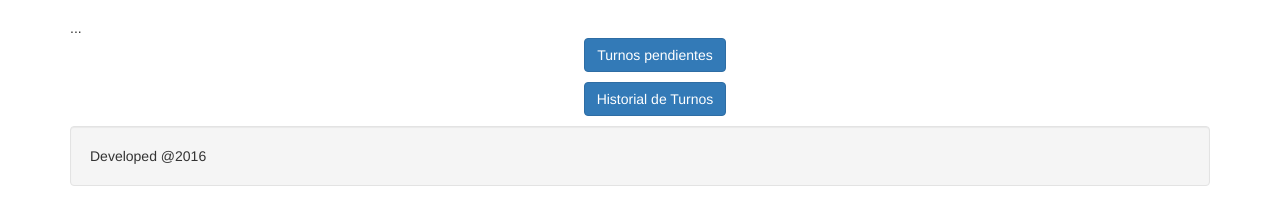
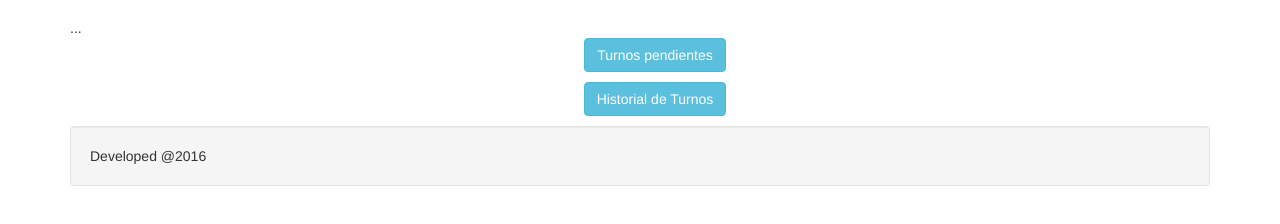
Before and after one commit to lobosprint/db-system, a plain HTML site: page app/adminPrincipal.html in a window 1280 px wide. Shown: the part 138-362 px from the top of the page. Drawn offline with Linux system fonts and the light colour scheme.

Commit message:
Fixed button color
Fixed button color to match header.

```diff
--- a/app/adminPrincipal.html
+++ b/app/adminPrincipal.html
@@ -2,7 +2,7 @@
  <html>
      <head>
         <meta charset="UTF-8">
-        <title>Layout Student</title>
+        <title> Admin Pagina Principal</title>
         <link rel="stylesheet" href="./css/vendor/font-awesome.min.css">
         <link rel="stylesheet" href="./css/vendor/bootstrap.min.css">
         <link rel="stylesheet" href="./css/style.css">
@@ -47,13 +47,13 @@
             <div class= "container">
 
             <p align="center">
-                <button type="button" class="btn btn-primary">Turnos pendientes</button>
+                <button type="button" class="btn btn-info">Turnos pendientes</button>
             </p>
         </div>
         <div class= "container">
 
             <p align="center">
-                <button type="button" class="btn btn-primary">Historial de Turnos</button>
+                <button type="button" class="btn btn-info">Historial de Turnos</button>
             </p>
         </div>
 
```
